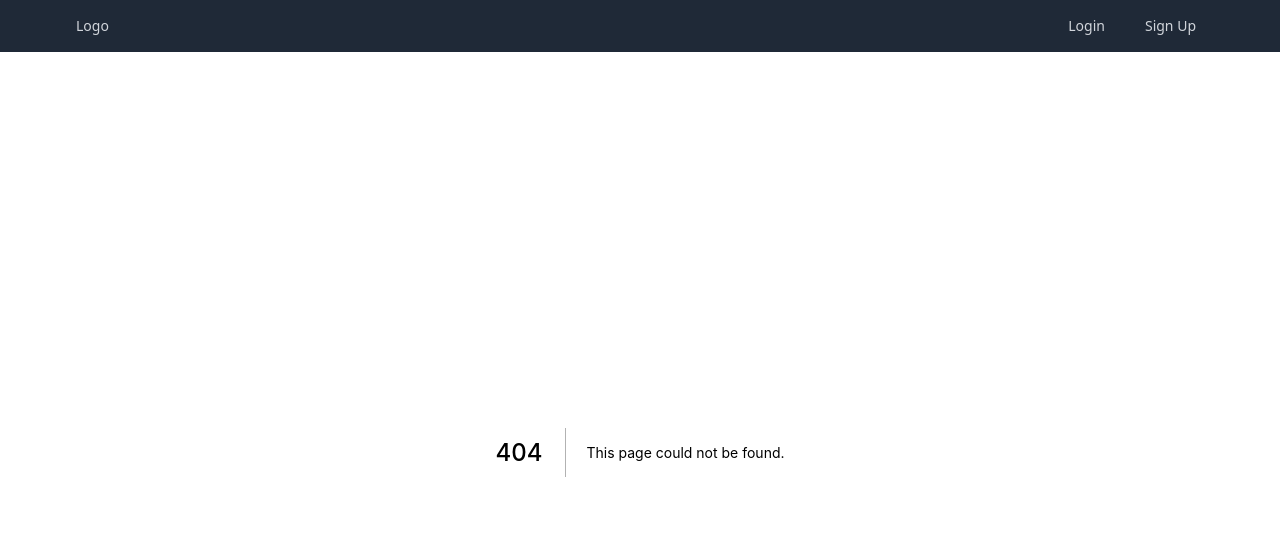
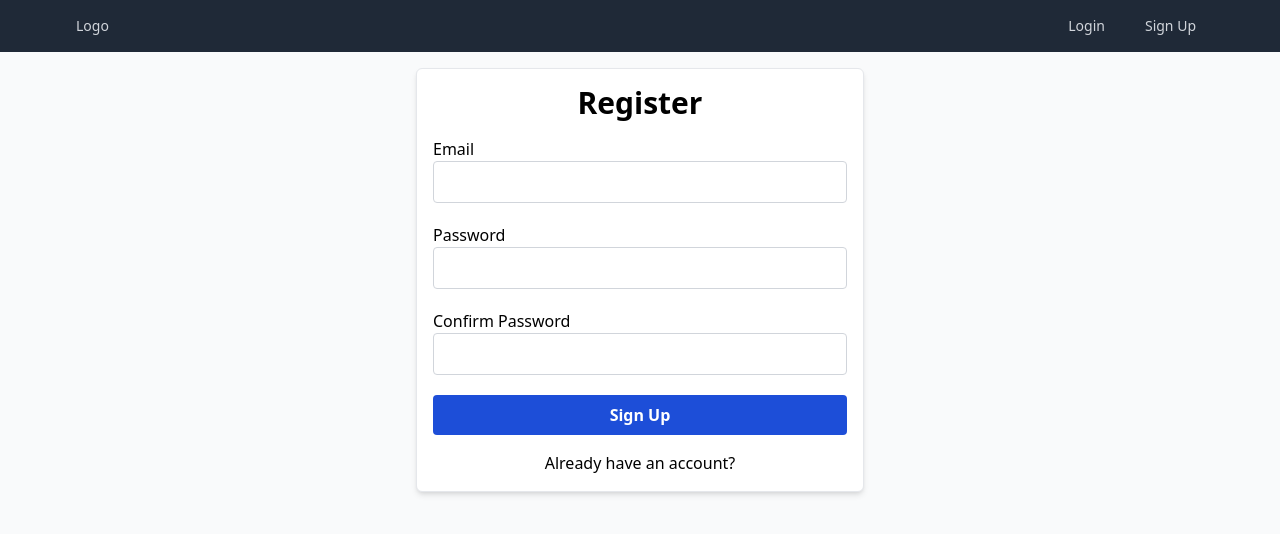
Before and after one commit to kevintdao/hvac-erecords, a Next.js app in the folder client/: page /register in a window 1280 px wide. Before the commit this address had no page. Shown: the top 534 px of the page. Built offline with nearby package versions, Linux system fonts and the light colour scheme.

Commit message:
Add initial register component/page

```diff
--- /dev/null
+++ b/client/components/Register.jsx
@@ -0,0 +1,98 @@
+import React, { useRef, useState } from 'react'
+
+export default function Register(props) {
+  const emailRef = useRef();
+  const passwordRef = useRef();
+  const passwordConfRef = useRef();
+  const [emailValidation, setEmailValidation] = useState("");
+  const [passwordValidation, setPasswordValidation] = useState("");
+  const [passwordConfValidation, setPasswordConfValidation] = useState("");
+
+  const handleSubmit = (e) => {
+    e.preventDefault();
+
+    // check for empty email and password
+
+    // call server api to verify information
+  }
+
+  const handleEmailChange = (e) => {
+    if(e.target.value.length > 0){
+      setEmailValidation("");
+    }
+  }
+
+  const handlePassChange = (e) => {
+    if(e.target.value.length > 0){
+      setPasswordValidation("");
+    }
+  }
+
+  const handlePassConfChange = (e) => {
+    if(e.target.value.length > 0){
+      setPasswordConfValidation("");
+    }
+  }
+
+  return (
+    <div className='mt-2'>
+      <form action="" method="post" onSubmit={handleSubmit} className='flex item-center justify-center py-2'>
+        <div className='w-4/5 max-w-md space-y-4 p-4 rounded-md bg-white shadow-md border border-gray-200'>
+          <h2 className='text-center font-bold text-3xl'>Register</h2>
+
+          {/* email */}
+          <div className="flex flex-col">
+            <label htmlFor="email">Email</label>
+            <input
+              type="text"
+              name="email"
+              id="email"
+              ref={emailRef}
+              className={`p-2 border rounded ${emailValidation ? "border-red-400" : "border-gray-300"}`}
+              onChange={handleEmailChange}
+            />
+            <span className='text-sm text-red-700 mt-1' id="email-help">{emailValidation}</span>
+          </div>
+
+          {/* password */}
+          <div className="flex flex-col">
+            <label htmlFor="password">Password</label>
+            <input
+              type="password"
+              name="password"
+              id="password"
+              ref={passwordRef}
+              className={`p-2 border rounded ${passwordValidation ? "border-red-400" : "border-gray-300"}`}
+              onChange={handlePassChange}
+            />
+              <span className='text-sm text-red-700 mt-1' id="pass-help">{passwordValidation}</span>
+          </div>
+
+          {/* confirm password */}
+          <div className="flex flex-col">
+            <label htmlFor="password-confirm">Confirm Password</label>
+            <input
+              type="password"
+              name="password-confirm"
+              id="password-confirm"
+              ref={passwordConfRef}
+              className={`p-2 border rounded ${passwordConfValidation ? "border-red-400" : "border-gray-300"}`}
+              onChange={handlePassConfChange}
+            />
+              <span className='text-sm text-red-700 mt-1' id="pass-help">{passwordConfValidation}</span>
+          </div>
+
+          {/* signup button */}
+          <div className="flex flex-col">
+            <button className='p-2 bg-blue-700 rounded text-white text-center font-bold hover:bg-blue-800'>Sign Up</button>
+          </div>
+
+          {/* login button */}
+          <div className='flex justify-center'>
+            <a href="/login" className='hover:text-blue-500'>Already have an account?</a>
+          </div>
+        </div>
+      </form>
+    </div>
+  )
+}
--- /dev/null
+++ b/client/pages/register.js
@@ -0,0 +1,10 @@
+import React from 'react'
+import Register from '../components/Register'
+
+export default function signup() {
+  return (
+    <div>
+      <Register />
+    </div>
+  )
+}
```
